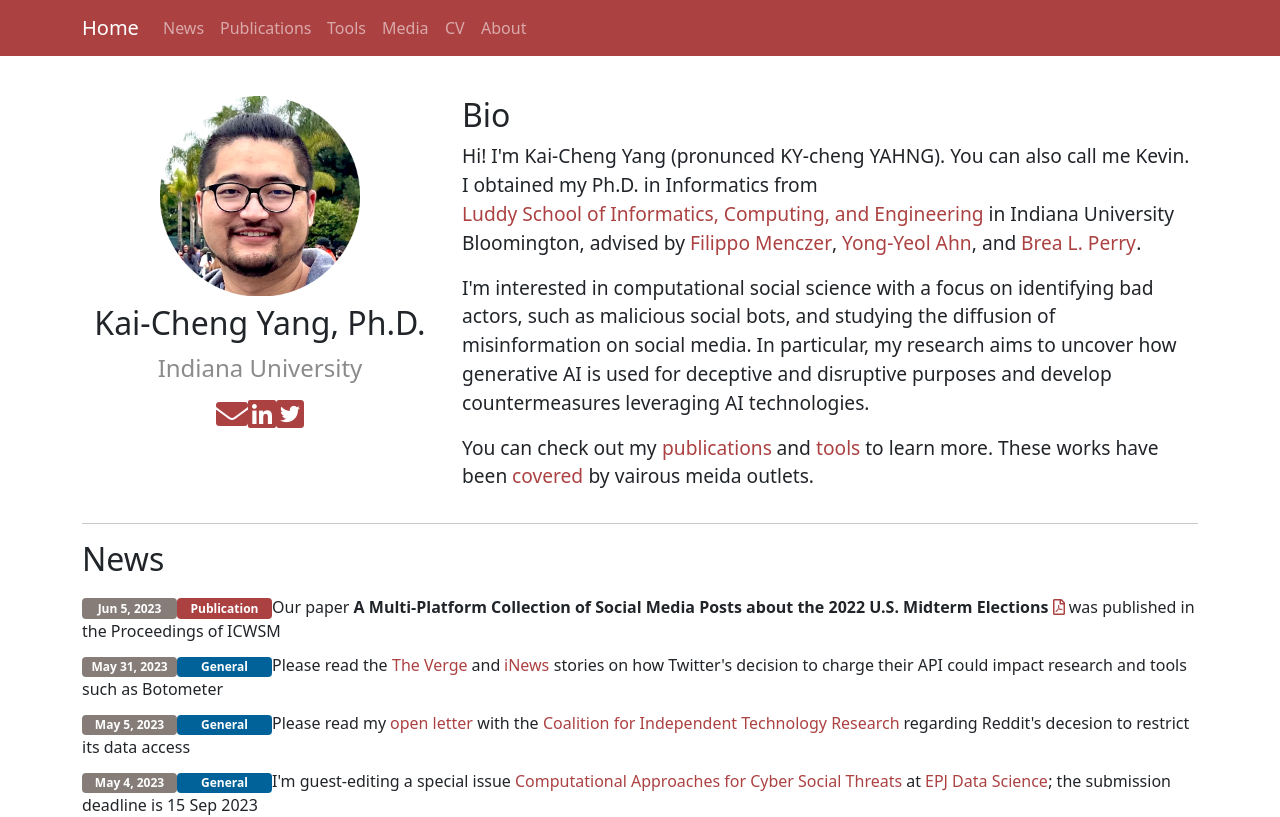
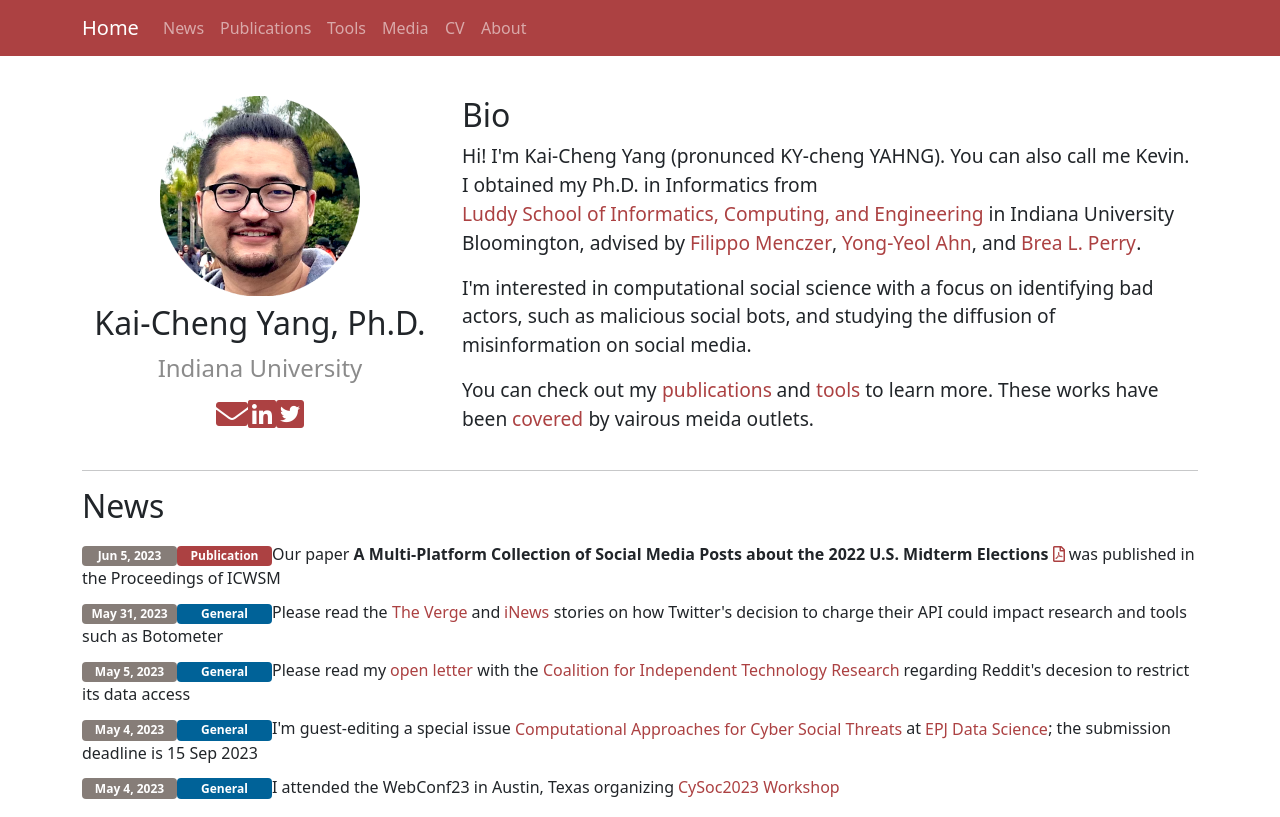
Before and after one commit to KaichengYang/homepage, a Vue app: page /#/ in a window 1280 px wide. Shown: the top 817 px of the page. Built offline with nearby package versions, Linux system fonts and the light colour scheme; some icons are missing.

Commit message:
update: bio

```diff
--- a/src/components/Bio.vue
+++ b/src/components/Bio.vue
@@ -42,8 +42,7 @@
 
       <p>
         I'm interested in computational social science with a focus on identifying bad actors, such as malicious social bots, and studying the diffusion of misinformation on social media.
-        In particular, my research aims to uncover how generative AI is used for deceptive and disruptive purposes and develop countermeasures leveraging AI technologies.
-      </p>
+              </p>
 
       <p>
         You can check out my
```
Also changed, not shown: 1 other file (tests, documents, lock files or other folders).
